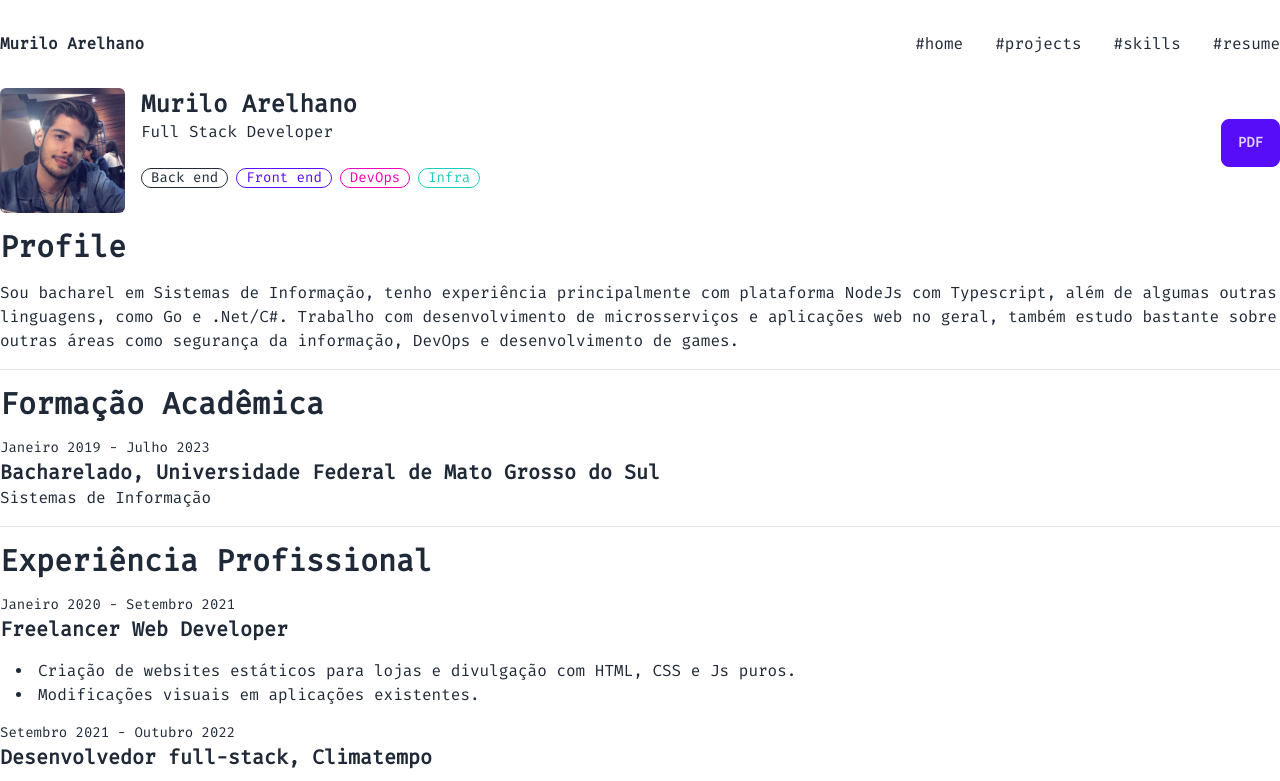
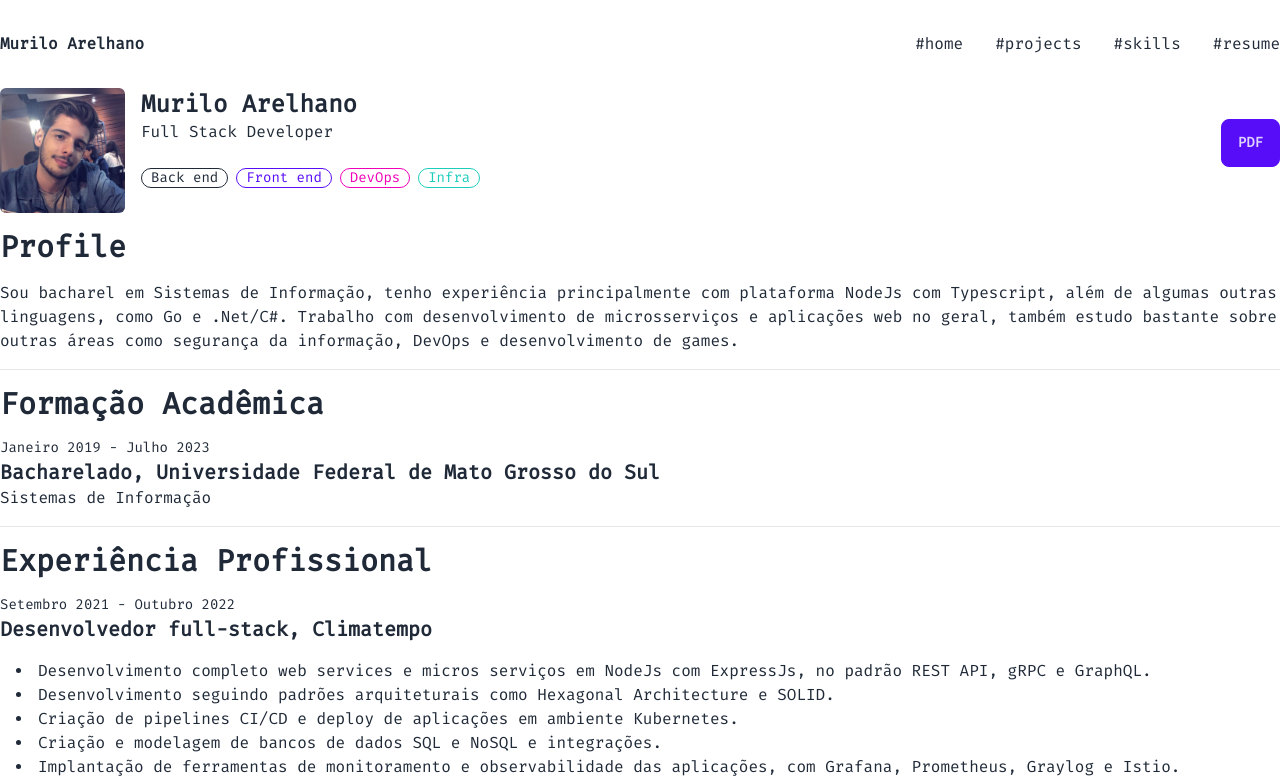
Before and after one commit to muriloarelhano/portfolio, a SvelteKit app: page /resume in a window 1280 px wide. Shown: the top 781 px of the page. Built offline with nearby package versions, Linux system fonts and the light colour scheme.

Commit message:
fix: print width

```diff
--- a/src/routes/resume/+page.svelte
+++ b/src/routes/resume/+page.svelte
@@ -12,7 +12,7 @@
 
 <main>
 	<div class="container">
-		<div class="print:w-[1920px]">
+		<div class="page">
 			<div class="flex place-content-between items-center">
 				<div class="flex gap-4">
 					<img src={resumePic} alt="" width="125" class="rounded-md" />
@@ -49,12 +49,6 @@
 			<hr class="my-4" />
 
 			<h1 class="text-3xl font-bold mb-4">Experiência Profissional</h1>
-			<p class="text-sm">Janeiro 2020 - Setembro 2021</p>
-			<p class="text-xl font-bold mb-4">Freelancer Web Developer</p>
-			<ul class="list-disc list-inside ml-4 mb-4">
-				<li>Criação de websites estáticos para lojas e divulgação com HTML, CSS e Js puros.</li>
-				<li>Modificações visuais em aplicações existentes.</li>
-			</ul>
 
 			<p class="text-sm">Setembro 2021 - Outubro 2022</p>
 			<p class="text-xl font-bold mb-4">Desenvolvedor full-stack, Climatempo</p>
@@ -87,7 +81,14 @@
 
 <style>
 	@page {
-		margin-top: 1cm;
-		margin-bottom: 0;
+		size: A4;
+		margin: 0;
+	}
+
+	@media print {
+		.page {
+			width: 240mm;
+			margin: 10mm;
+		}
 	}
 </style>
```
